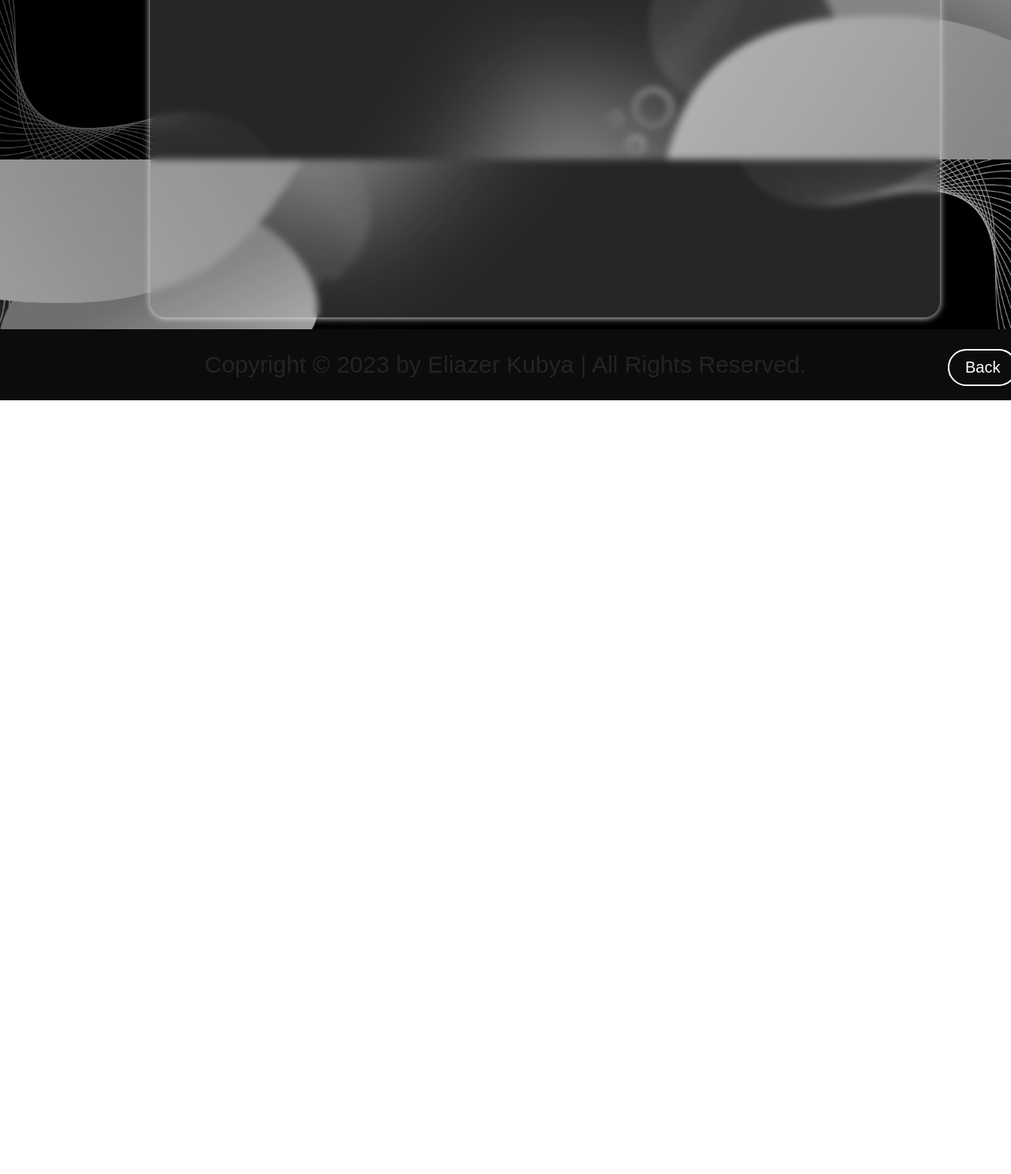
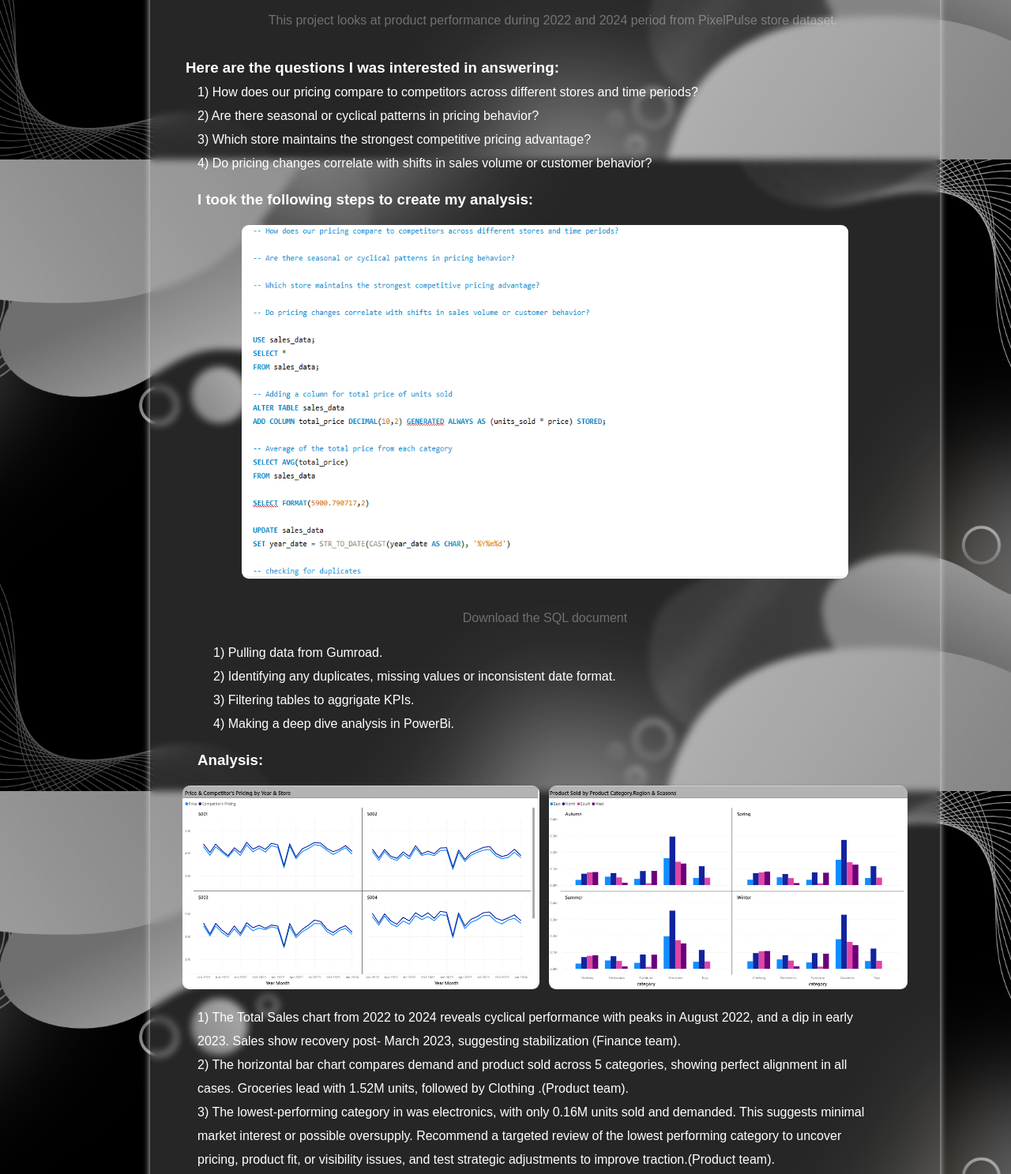
Before and after one commit to youngvadd/myportfoliowebsite, a plain HTML site: page sql.htm in a window 1280 px wide. Shown: the part 598-2085 px from the top of the page at 79% size. Before the commit the page ends 1105 px from the top, so only its background shows below. Drawn offline with nearby package versions, Linux system fonts and the light colour scheme.

Commit message:
sql upload

```diff
--- a/sql.htm
+++ b/sql.htm
@@ -17,7 +17,7 @@
     font-family: "poppins" , sans-serif;
     font-weight: 600;
     font-style: normal;
-   /* color: #ffffff;*/
+    color: #ffffff;
   }
 
   body {
@@ -113,6 +113,118 @@
   transform: scale(.9);
 }
 
+.dashboard {
+  position: relative;
+  display: flex;
+  flex-direction: column;
+  justify-content: center;
+  align-items: center;
+  align-content: center;
+  justify-items: center;
+  margin: 20px;
+}
+
+.dashboard img {
+  border: .2px solid #4e4e4e05;
+  border-radius: 10px;
+  width: 800px;
+  object-fit: cover;
+  height: 480px;
+}
+
+.intro {
+  margin: 20px;
+}
+
+.intro p {
+  font-weight: 80;
+  color: #ffffff57;
+}
+
+.quiz h3 {
+  margin: 5px;
+}
+
+.quiz p {
+  font-weight: 200;
+  line-height: 30px;
+}
+
+.steps {
+  margin: 20px;
+}
+
+.steps h3 {
+  margin: 0px;
+}
+
+.steps img {
+  border: .2px solid #4e4e4e05;
+  border-radius: 10px;
+  width: 770px;
+  height: 450px;
+  object-fit: inherit;
+  margin: 20px;
+}
+
+.steps-one {
+  position: relative;
+  display: flex;
+  flex-direction: column;
+  justify-content: center;
+  align-items: center;
+  align-content: center;
+  justify-items: center;
+}
+
+.steps-one a {
+  font-weight: 200;
+  color: #ffffff54;
+  margin: 20px;
+}
+
+.steps p {
+  font-weight: 200;
+  line-height: 30px;
+}
+
+.findings h3 {
+  margin: 20px;
+}
+
+.findings img {
+  border: .2px solid #4e4e4e05;
+  border-radius: 10px;
+  width: 550px;
+  height: 260px;
+  object-fit: inherit;
+  margin-bottom: 20px;
+}
+
+.findings-img {
+  position: relative;
+  display: flex;
+  flex-direction: row;
+  align-content: center;
+  justify-content: center;
+  gap: 10px;
+}
+
+.findings p {
+  font-weight: 200;
+  line-height: 30px;
+  width: 850px;
+}
+
+p {
+  margin-left: 20px;
+}
+
+h3 {
+  margin-left: 20px;
+}
+
+
     </style>
 
     <link href='https://unpkg.com/boxicons@2.1.4/css/boxicons.min.css' rel='stylesheet'>
@@ -123,12 +235,71 @@
     </header>
     <main>
      <section>
+       <h1 style="color: #ffffff; font-size: 40px;">SQL <span style="-webkit-text-stroke: .7px #ffffff; color: transparent;">Project</span></h1>
+       <div class="dashboard">
+         <img src="SQL-dashboard.png">
+         <div class="intro">
+           <p>This project looks at product performance during 2022 and 2024 period from PixelPulse store dataset.</p>
+         </div>
+       </div>
+
+       <div class="quiz">
+        <h3>Here are the questions I was interested in answering:</h3>
+        <p>1) How does our pricing compare to competitors across different stores and time periods?</p>
+        <p>2) Are there seasonal or cyclical patterns in pricing behavior?</p>
+        <p>3) Which store maintains the strongest competitive pricing advantage?</p>
+        <p>4) Do pricing changes correlate with shifts in sales volume or customer behavior?</p>
+       </div>
+
+        <div class="steps">
+        <h3>I took the following steps to create my analysis:</h3>
+        <div class="steps-one">
+        <img src="SQL-query.png">
+        <a href="https://docs.google.com/spreadsheets/d/1tmpQ4sbdwqKYMad0SdNRWBSZHJ-p6VNS/edit?usp=drive_link&ouid=107201093699550857106&rtpof=true&sd=true">Download the SQL document</a>
+        </div>
+        <p>1) Pulling data from Gumroad.</p>
+        <p>2) Identifying any duplicates, missing values or inconsistent date format.</p>
+        <p>3) Filtering tables to aggrigate KPIs.</p>
+        <p>4) Making a deep dive analysis in PowerBi.</p>
+       </div>
+
+        <div class="findings">
+        <h3>Analysis:</h3>
+        <div class="findings-img">
+          <img src="SQL-competitorpricing.png">
+          <img src="SQL-seasons.png">
+        </div>
+        <p>1)
+          The Total Sales chart from 2022 to 2024 reveals cyclical performance with peaks in August 2022, and a dip in early 2023.
+          Sales show recovery post- March 2023, suggesting stabilization (Finance team).
+        </p>
+        <p>2)
+          The horizontal bar chart compares demand and product sold across 5 categories, showing perfect alignment in all cases.
+          Groceries lead with 1.52M units, followed by Clothing .(Product team).</p>
+        <p>3)
+          The lowest-performing category in  was electronics, with only 0.16M units sold and demanded.
+          This suggests minimal market interest or possible oversupply.
+          Recommend a targeted review of the lowest performing category to uncover pricing, product fit, or visibility issues,
+          and test strategic adjustments to improve traction.(Product team).
+        </p>
+        <p>4)
+          Groceries dominate sales across all seasons and regions, peaking in Summer.
+          Clothing and Toys consistently underperform, with Winter showing the lowest figures.
+          Regional differences are subtle, though the South leads slightly. (Marketing team).
+        </p>
+        <p>5)
+          Across all four stores, our pricing closely tracks competitor rates, with occasional undercuts and alignment.
+          A notable dip in January 2023 suggests strategic discounting. Store S003 maintains the most competitive edge,
+          while S001 shows minimal price differentiation. (Product team).
+        </p>
+
+       </div>
 
      </section>
     </main>
     <footer class="footer">
       <div class="footer-text">
-        <p>Copyright &copy; 2023 by Eliazer Kubya | All Rights Reserved.</p>
+        <p>Copyright &copy; 2024 by Eliazer Kubya | All Rights Reserved.</p>
       </div>
       <div class="footer-iconTop">
         <a href="index.htm#portfolio" class="button">Back</a>
```
Also changed, not shown: excel.htm (+5 -6 lines), SQL-competitorpricing.png (added), SQL-dashboard.png (added), SQL-query.png (added), SQL-seasons.png (added).
